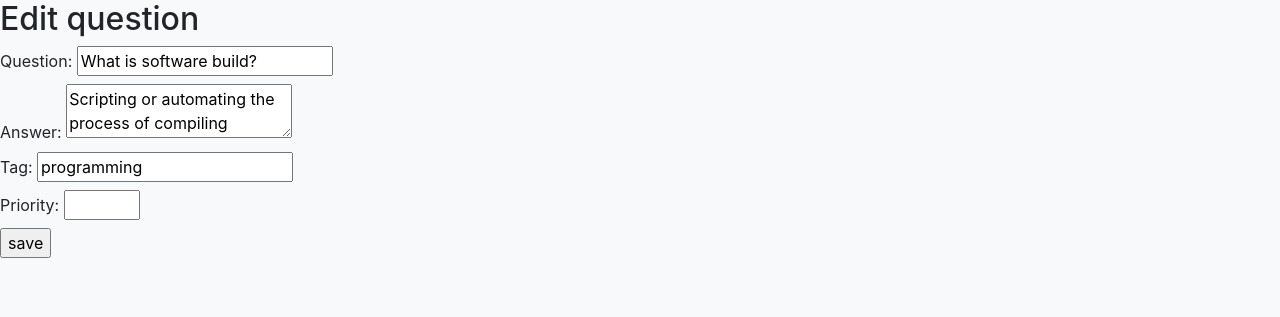
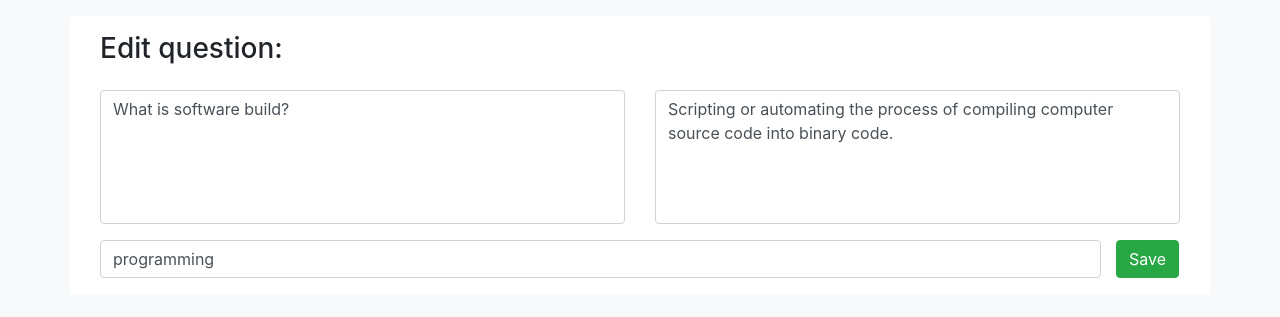
Before and after one commit to pauloendoh/define.me, a Django app: page /edit/1 in a window 1280 px wide. Shown: the part 56-373 px from the top of the page. Run offline with Django 3.2, Linux system fonts and the light colour scheme; a user stored in the database is signed in; data comes from the database, SQL or seed files in the repository; both versions use the stored data as it was after the commit; some libraries are stand-ins or nearby versions.

Commit message:
Updated 'edit question' page and 'questions by tag' page

```diff
--- a/core/templates/edit_question.html
+++ b/core/templates/edit_question.html
@@ -3,13 +3,38 @@
 {% block title %}Edit question{% endblock %}
 
 {% block content %}
-<h2>Edit question</h2>
-<form method="post" id="editQuestionForm">
-    {% csrf_token %}
-    <label>Question: <input type="text" name="q" value="{{ question.q }}"/></label><br>
-    <label>Answer: <textarea form="editQuestionForm" name="a">{{ question.a }}</textarea> </label><br>
-    <label>Tag: <input type="text" name="tag" value="{{ question.tag }}"/></label><br>
-    <label>Priority: <input type="number" name="priority" value="{{ question.priority|floatformat }}"  min="1" max="3" /></label><br>
-    <input type="submit" value="save"/>
-</form>
+
+<div class="mt-3 container rounded bg-white">
+    <div class="container pt-3">
+        <h3>Edit question:</h3>
+
+        <form class="mt-4 " method="post">
+            {% csrf_token %}
+            <div class="row ">
+                <div class="col">
+                    <textarea name="q" class="form-control" placeholder="Question (required)" rows="5"
+                              style="resize: none;"  >{{ question.q }}</textarea>
+                </div>
+                <div class="col">
+                    <textarea name="a" class="form-control"  placeholder="Answer" rows="5"
+                              style="resize: none;">{{ question.a }}</textarea>
+                </div>
+            </div>
+            <div class="row pt-3">
+                <div class="col">
+                    <input class="form-control " type="text" name="tag" placeholder="Tag (15 characters maximum)" value="{{ question.tag }}"/>
+
+                </div>
+                <button type="submit" class="mr-3 mb-3 btn btn-success">Save</button>
+            </div>
+
+
+        </form>
+
+
+    </div>
+
+</div>
+
+
 {% endblock %}
```
Also changed, not shown: core/templates/tag.html (+42 -31 lines), db.sqlite3.
